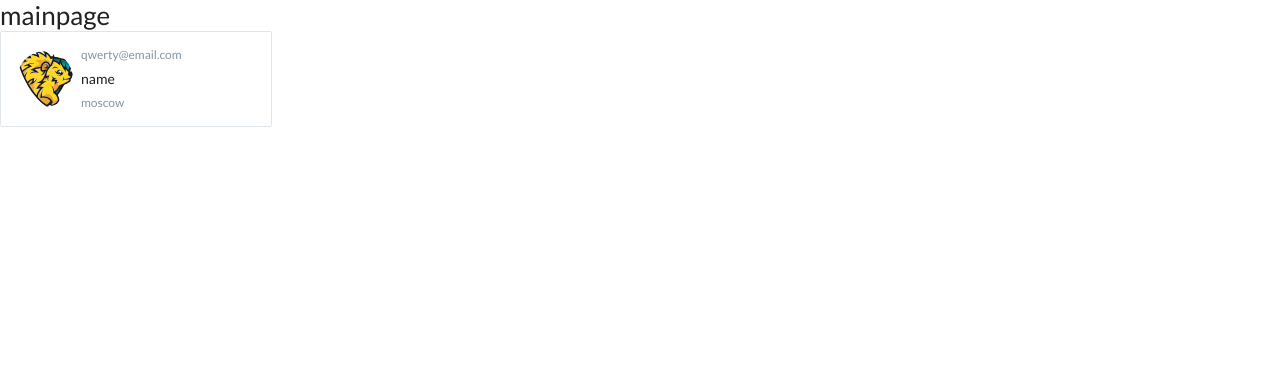
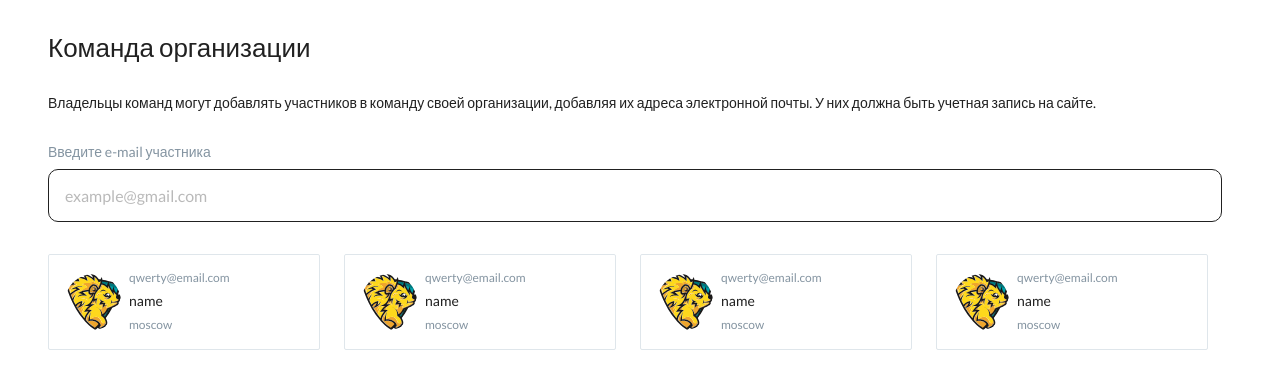
Before and after one commit to TULENp/TeamOrganizationGS, a React (Vite) app: page / in a window 1280 px wide. Shown: the top 388 px of the page. Built offline with nearby package versions, Linux system fonts and the light colour scheme.

Commit message:
Change MainPage, Add text, search, userContainer Add constants, icons

```diff
--- /dev/null
+++ b/src/constants/images.ts
@@ -0,0 +1,2 @@
+export const IconCross = '/src/assets/cross.svg';
+export const IconPlus = '/src/assets/plus.svg';
--- /dev/null
+++ b/src/constants/index.ts
@@ -0,0 +1,2 @@
+export const EMAIL_REGEX =
+    /^(([^<>()[\].,;:\s@"]+(\.[^<>()[\].,;:\s@"]+)*)|(".+"))@(([^<>()[\].,;:\s@"]+\.)+[^<>()[\].,;:\s@"]{2,})$/i;
--- a/src/pages/MainPage/MainPage.module.css
+++ b/src/pages/MainPage/MainPage.module.css
@@ -0,0 +1,42 @@
+.container {
+    display: flex;
+    flex-direction: column;
+    row-gap: 2rem;
+    padding-inline: 3rem;
+    padding-block: 2rem;
+}
+
+.usersContainer {
+    display: flex;
+    flex-wrap: wrap;
+    gap: 1.5rem;
+}
+
+.searchBarContainer {
+    display: flex;
+    column-gap: 1rem;
+}
+
+.search {
+    padding: 1rem;
+    margin-right: 10px;
+    border-radius: 10px;
+    border: 1px solid var(--text);
+    width: 100%;
+    min-width: 200px;
+    color: var(--text);
+    font-size: 16px;
+    font-style: normal;
+    font-weight: 400;
+    line-height: 100%;
+}
+
+input::placeholder {
+    opacity: 0.5;
+}
+
+.searchLabel {
+    color: var(--textSecondary);
+    font-weight: 400;
+    margin-bottom: 0.5rem;
+}
--- a/src/pages/MainPage/MainPage.tsx
+++ b/src/pages/MainPage/MainPage.tsx
@@ -1,11 +1,35 @@
-import React from 'react';
+import { useState } from 'react';
 import mainStyles from './MainPage.module.css';
 import { UserCard } from '../../components/UserCard';
 
+//* Display main page with search bar and team members
 export function MainPage() {
+    const [searchValue, setSearchValue] = useState('');
+
     return (
+        <div className={mainStyles.container}>
+            <h1>Команда организации</h1>
+            <h4>
+                Владельцы команд могут добавлять участников в команду своей
+                организации, добавляя их адреса электронной почты. У них должна
+                быть учетная запись на сайте.
+            </h4>
+            {/* Search bar */}
             <div>
-            <h1>mainpage</h1>
+                <h4 className={mainStyles.searchLabel}>
+                    Введите e-mail участника
+                </h4>
+                <section className={mainStyles.searchBarContainer}>
+                    <input
+                        className={mainStyles.search}
+                        type='search'
+                        placeholder='example@gmail.com'
+                        value={searchValue}
+                        onChange={(e) => setSearchValue(e.target.value)}
+                    />
+                </section>
+            </div>
+            <section className={mainStyles.usersContainer}>
                 <UserCard
                     user={{
                         id: 0,
@@ -14,6 +38,31 @@ export function MainPage() {
                         address: { city: 'moscow' },
                     }}
                 />
+                <UserCard
+                    user={{
+                        id: 0,
+                        name: 'name',
+                        email: 'qwerty@email.com',
+                        address: { city: 'moscow' },
+                    }}
+                />
+                <UserCard
+                    user={{
+                        id: 0,
+                        name: 'name',
+                        email: 'qwerty@email.com',
+                        address: { city: 'moscow' },
+                    }}
+                />
+                <UserCard
+                    user={{
+                        id: 0,
+                        name: 'name',
+                        email: 'qwerty@email.com',
+                        address: { city: 'moscow' },
+                    }}
+                />
+            </section>
         </div>
     );
 }
```
Also changed, not shown: src/assets/cross.svg (added), src/assets/plus.svg (added). Lines whose indentation alone changed are shown as unchanged.
